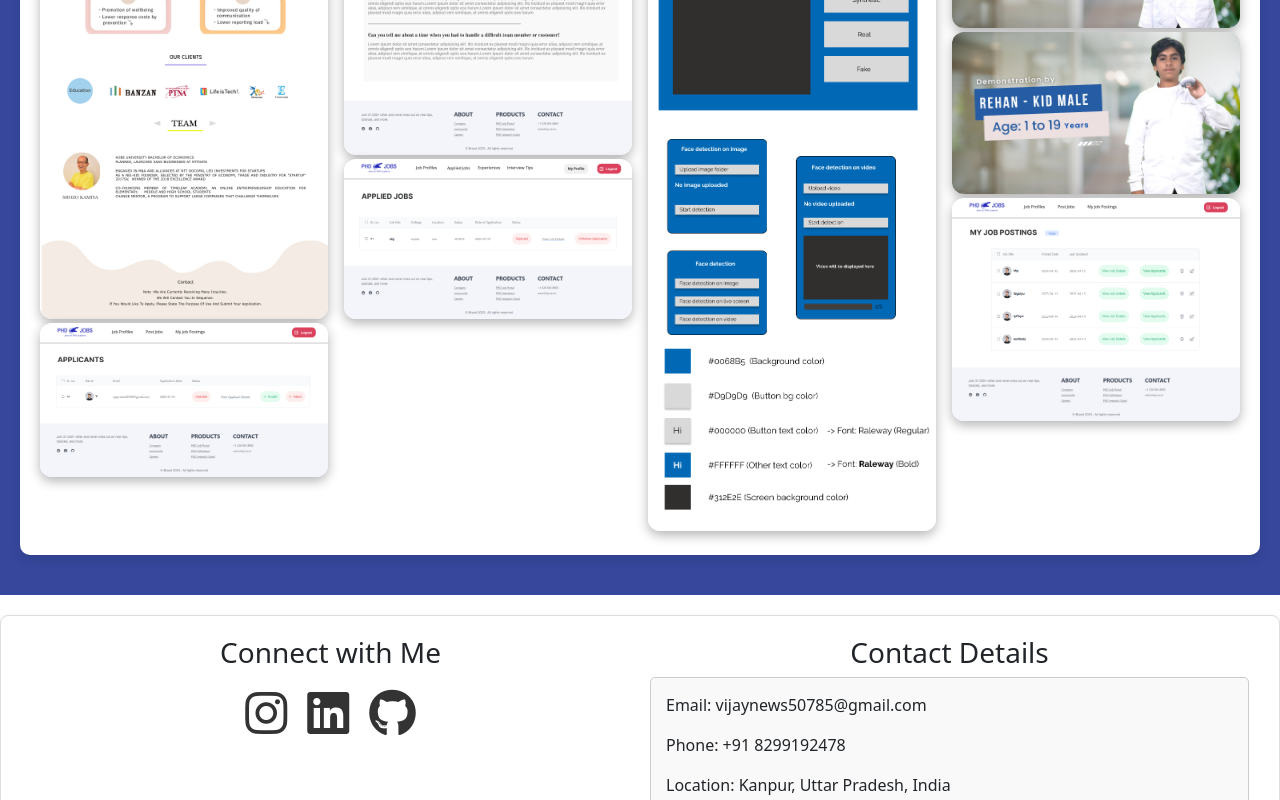
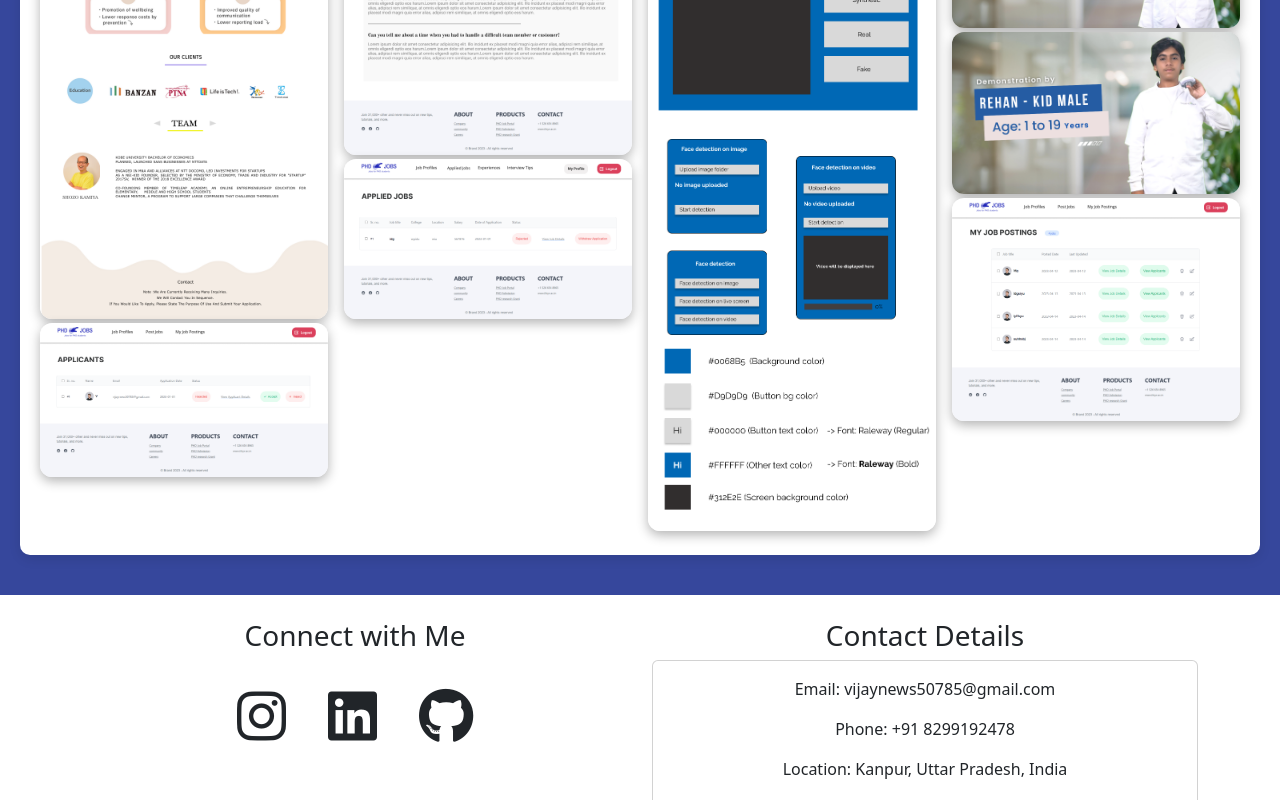
Before and after one commit to Vijaydwivedi10/Video_Portfolio, a React (Create React App) app: page / in a window 1280 px wide. Shown: the part 5135-5935 px from the top of the page. Built offline with nearby package versions, Linux system fonts and the light colour scheme.

Commit message:
commit-8

```diff
--- a/src/components/Contact.js
+++ b/src/components/Contact.js
@@ -1,128 +1,81 @@
 import React from 'react';
-import '@fortawesome/fontawesome-free/css/all.min.css';
+import {
+  MDBContainer,
+  MDBCol,
+  MDBRow,
+  MDBIcon,
+  MDBBtn,
+  MDBCard,
+  MDBCardBody
+} from 'mdb-react-ui-kit';
+import '@fortawesome/fontawesome-free/css/all.min.css'; // Ensure this line is included
 
 export default function Contact() {
+  return (
+    <MDBContainer className='text-center' style={{ marginTop: '20px' }} id='Contact'> {/* Add the ID here */}
+      <MDBRow className='mt-4'>
+        {/* Social Media Column */}
+        <MDBCol md='6' className='mb-4'>
+          <h3>Connect with Me</h3>
+          <section className='mb-4'>
+            <MDBBtn
+              rippleColor="dark"
+              color='link'
+              floating
+              size="lg"
+              style={{ fontSize: '3.5rem' }}
+              className='text-dark m-1'
+              href='https://www.instagram.com/_vijaydwivedi/' // Replace with your actual link
+              role='button'
+            >
+              <MDBIcon fab className='fa-instagram' />
+            </MDBBtn>
 
+            <MDBBtn
+              rippleColor="dark"
+              color='link'
+              floating
+              size="lg"
+              style={{ fontSize: '3.5rem' }}
+              className='text-dark m-1'
+              href='https://www.linkedin.com/in/vijay-dwivedi-22b70b203/' // Replace with your actual link
+              role='button'
+            >
+              <MDBIcon fab className='fa-linkedin' />
+            </MDBBtn>
 
-  return (
-    <div style={styles.container} id='Contact'>
-      <div style={styles.row}>
-        {/* Social Media Links */}
-        <div style={styles.column}>
-          <h3>Connect with Me</h3>
-          <section style={styles.socialMedia}>
-            <a href='https://www.instagram.com/_vijaydwivedi/' target='_blank' rel='noopener noreferrer' style={styles.icon}>
-              <i className='fab fa-instagram'></i>
-            </a>
-            <a href='https://www.linkedin.com/in/vijay-dwivedi-22b70b203/' target='_blank' rel='noopener noreferrer' style={styles.icon}>
-              <i className='fab fa-linkedin'></i>
-            </a>
-            <a href='https://github.com/Vijaydwivedi10' target='_blank' rel='noopener noreferrer' style={styles.icon}>
-              <i className='fab fa-github'></i>
-            </a>
+            <MDBBtn
+              rippleColor="dark"
+              color='link'
+              floating
+              size="lg"
+              style={{ fontSize: '3.5rem' }}
+              className='text-dark m-1'
+              href='https://github.com/Vijaydwivedi10' // Replace with your actual link
+              role='button'
+            >
+              <MDBIcon fab className='fa-github' />
+            </MDBBtn>
           </section>
-        </div>
+        </MDBCol>
 
-        {/* Contact Details */}
-        <div style={styles.column}>
+        {/* Contact Details Column */}
+        <MDBCol md='6' className='mb-4'>
           <h3>Contact Details</h3>
-          <div style={styles.card}>
-            <p>Email: vijaynews50785@gmail.com</p>
-            <p>Phone: +91 8299192478</p>
-            <p>Location: Kanpur, Uttar Pradesh, India</p>
-          </div>
-        </div>
+          <MDBCard>
+            <MDBCardBody>
+              <p>Email: vijaynews50785@gmail.com</p> {/* Replace with your email */}
+              <p>Phone: +91 8299192478</p> {/* Replace with your phone number */}
+              <p>Location: Kanpur, Uttar Pradesh, India</p> {/* Replace with your location */}
+            </MDBCardBody>
+          </MDBCard>
+        </MDBCol>
+      </MDBRow>
+
+      <div className='text-center text-dark p-3' style={{ backgroundColor: 'rgba(0, 0, 0, 0.2)', padding: '200px' }}>
+        ...
+
       </div>
-
-
-      <div style={styles.footer}>
-        <p style={{ margin: 0 }}>...</p>
-      </div>
-    </div>
+    </MDBContainer>
   );
 }
-
-const styles = {
-  container: {
-    textAlign: 'center',
-    marginTop: '20px',
-    padding: '20px',
-    border: '1px solid #ddd',
-    borderRadius: '8px',
-    boxShadow: '0 4px 10px rgba(0, 0, 0, 0.1)',
-    backgroundColor: '#fff',
-  },
-  row: {
-    display: 'flex',
-    justifyContent: 'space-around',
-    marginBottom: '20px',
-  },
-  column: {
-    flex: 1,
-    margin: '0 10px',
-  },
-  socialMedia: {
-    marginBottom: '20px',
-  },
-  icon: {
-    fontSize: '3rem',
-    margin: '0 10px',
-    color: '#333',
-    textDecoration: 'none',
-  },
-  card: {
-    border: '1px solid #ccc',
-    borderRadius: '5px',
-    padding: '15px',
-    backgroundColor: '#f9f9f9',
-    textAlign: 'left',
-  },
-  formContainer: {
-    marginTop: '20px',
-  },
-  form: {
-    display: 'flex',
-    flexDirection: 'column',
-    alignItems: 'center',
-  },
-  input: {
-    width: '80%',
-    padding: '10px',
-    margin: '10px 0',
-    border: '1px solid #ccc',
-    borderRadius: '4px',
-    fontSize: '1rem',
-  },
-  textarea: {
-    width: '80%',
-    padding: '10px',
-    margin: '10px 0',
-    border: '1px solid #ccc',
-    borderRadius: '4px',
-    fontSize: '1rem',
-    minHeight: '100px',
-  },
-  button: {
-    width: '40%',
-    padding: '10px',
-    border: 'none',
-    borderRadius: '4px',
-    backgroundColor: '#cb9021',
-    color: '#fff',
-    fontSize: '1rem',
-    cursor: 'pointer',
-  },
-  successMessage: {
-    margin: '10px 0',
-    color: 'green',
-  },
-  errorMessage: {
-    margin: '10px 0',
-    color: 'red',
-  },
-  footer: {
-    textAlign: 'center',
-    padding: '20px',
-    backgroundColor: 'rgba(0, 0, 0, 0.1)',
-  },
-};
--- a/src/components/Portfolio.js
+++ b/src/components/Portfolio.js
@@ -291,7 +291,7 @@ function Portfolio() {
             {/* Comparison Section */}
             {/* Comparison Section */}
 <div className="section Comparison">
-    <h2>Comparison Reels</h2>
+    <h2>Shorts/Reels</h2>
     <div className="comparison-videos">
         {[
             {
```
